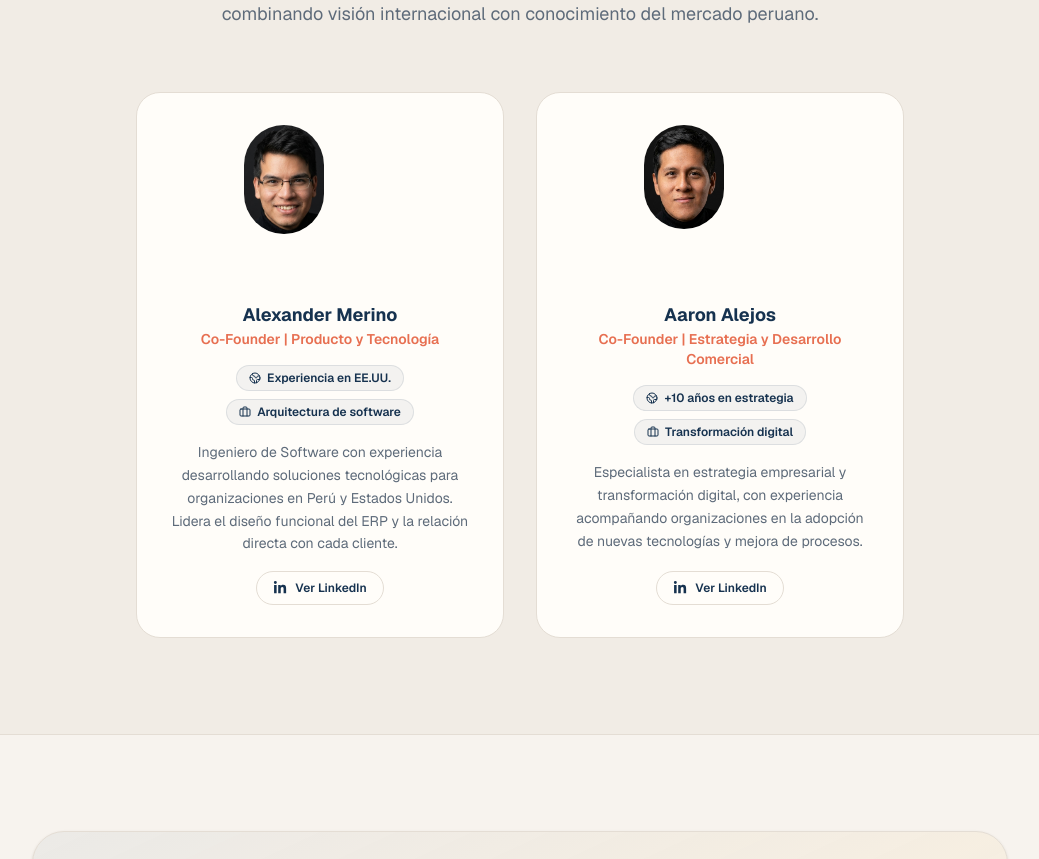
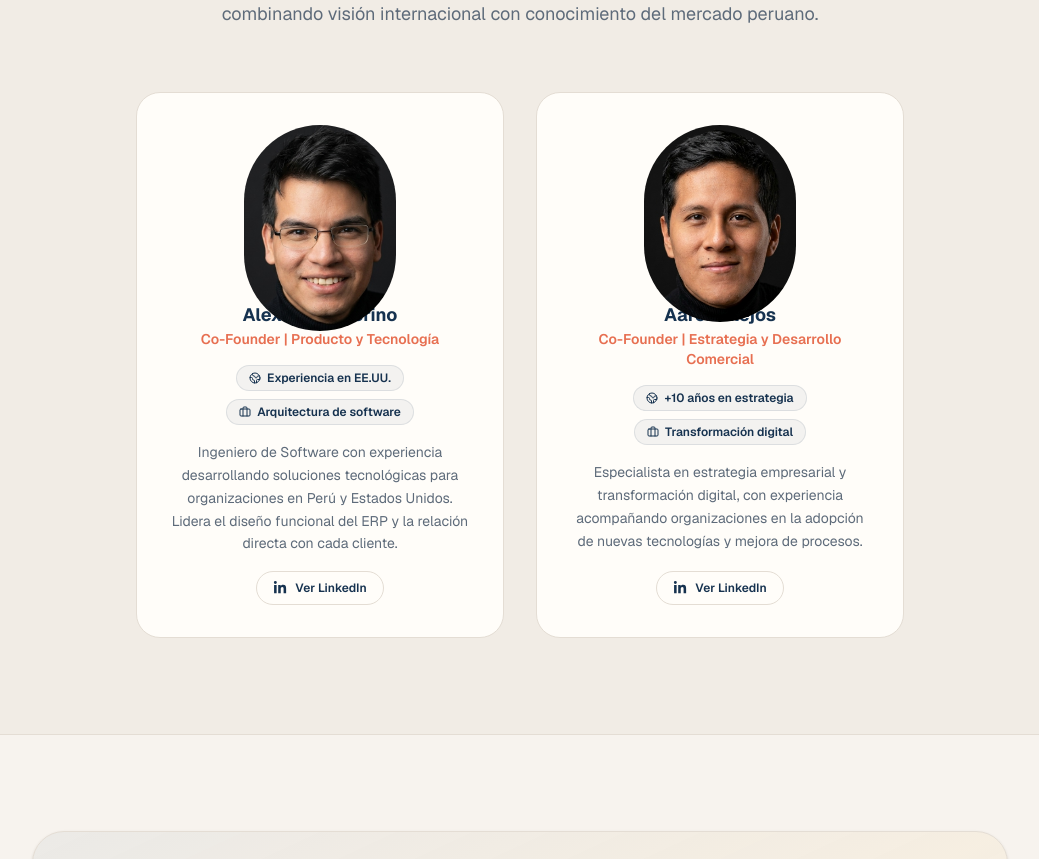
Before and after one commit to alexandermerino-prometech/landing-page, a Next.js app: page / in a window 1280 px wide. Shown: the part 7520-8379 px from the top of the page, without its empty margins (120-1159 px from the left). Built offline with nearby package versions, Linux system fonts and the light colour scheme; no server answers.

Commit message:
arreglando las fotos 2

```diff
--- a/app/components/EquipoExperiencia.tsx
+++ b/app/components/EquipoExperiencia.tsx
@@ -67,8 +67,8 @@ export default function EquipoExperiencia() {
                 <Image
                   src={persona.foto}
                   alt={persona.nombre}
-                  width={80}
-                  height={80}
+                  width={200}
+                  height={200}
                   className="rounded-full object-cover"
                 />
               </div>
```
